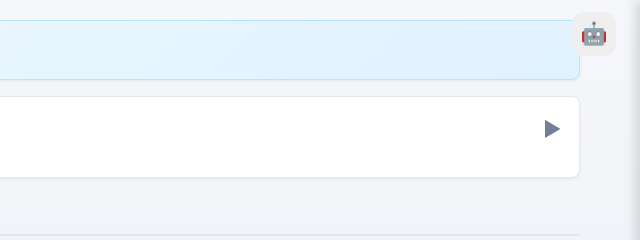
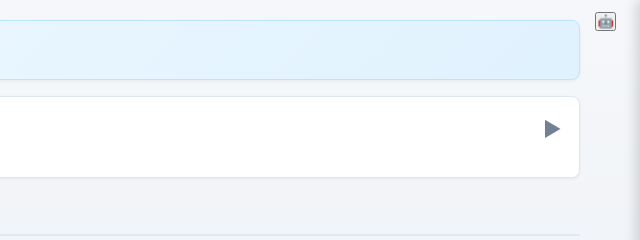
Before and after one commit to EASTCAO/AI-, a website: page index_standalone.html in a window 1280 px wide. Shown: the top 240 px of the page, 640-1280 px from the left. Drawn offline with Linux system fonts and the light colour scheme.

Commit message:
fix: 移除设置按钮内联样式冲突，使用CSS统一控制

```diff
--- a/index_standalone.html
+++ b/index_standalone.html
@@ -1929,7 +1929,7 @@
 <body>
     <div class="container">
         <!-- 设置按钮 -->
-        <button class="btn-settings" onclick="openSettings()" style="position: fixed; top: 12px; right: 24px; z-index: 50; width: 44px; height: 44px; font-size: 22px; border-radius: 12px; border: none;">
+        <button class="btn-settings" onclick="openSettings()" style="position: fixed; top: 12px; right: 24px; z-index: 50;">
             🤖
         </button>
 
```
